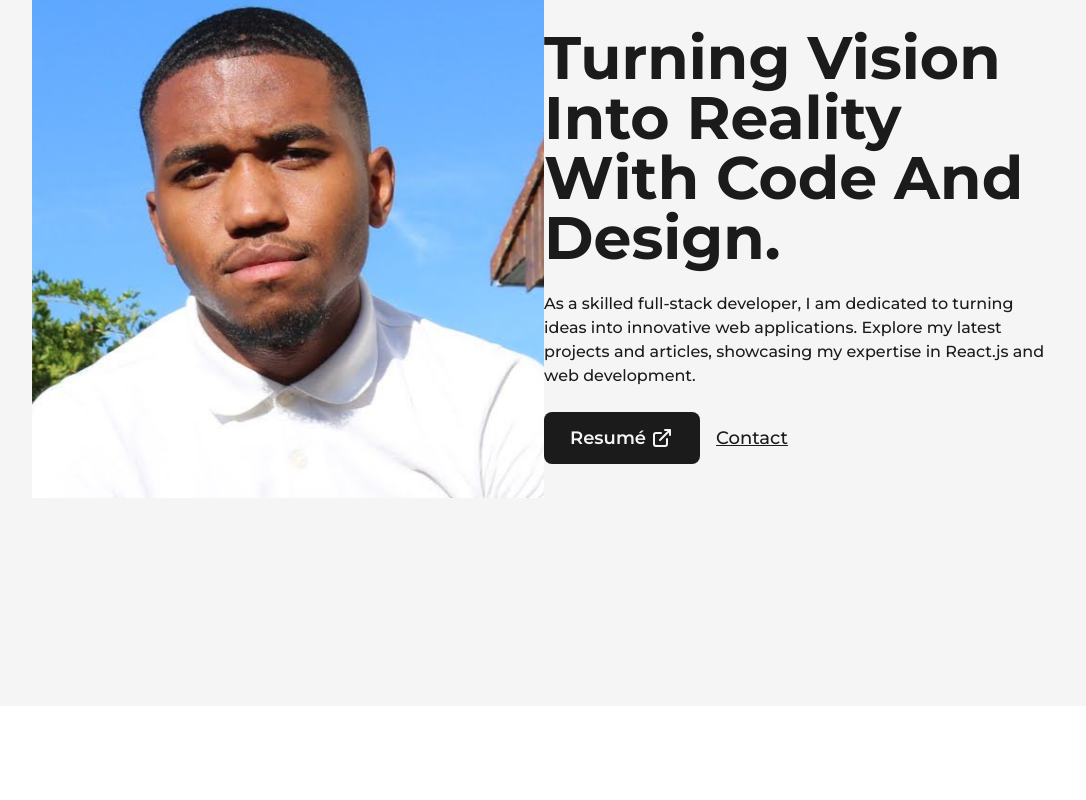
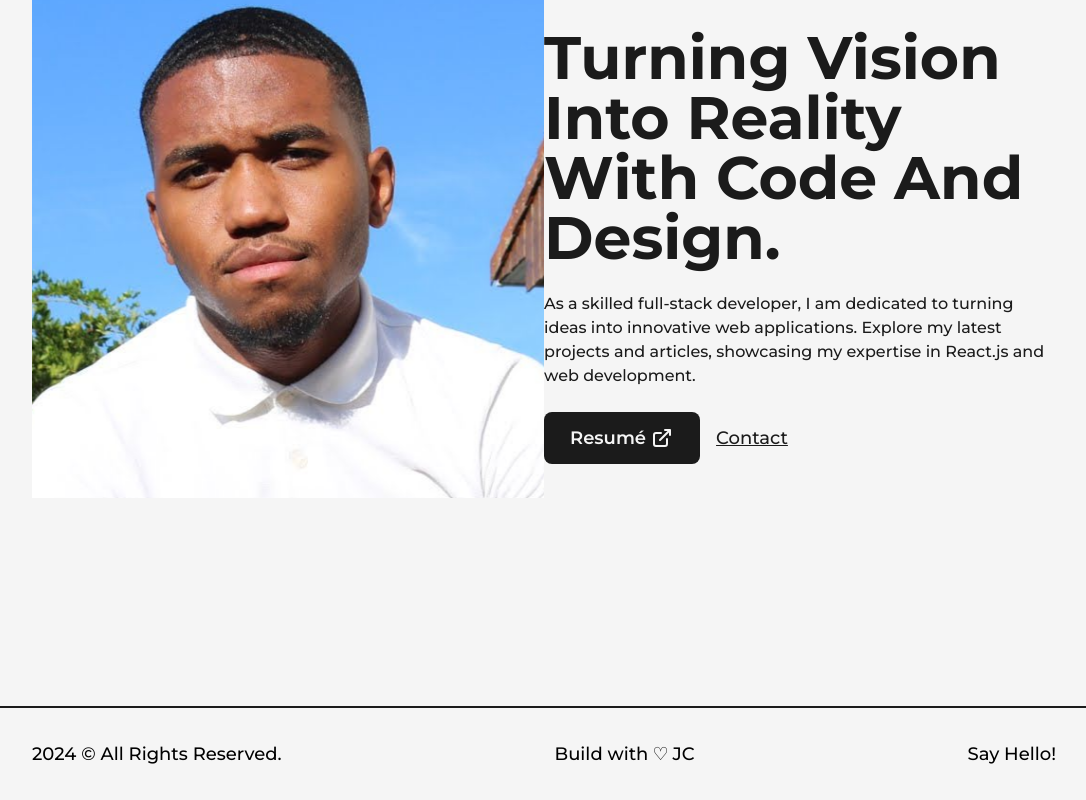
Before and after one commit to codebucks27/Next.js-Developer-Portfolio-Starter-Code, a Next.js app: page / in a window 1280 px wide. Shown: the part 182-982 px from the top of the page, without its empty margins (96-1182 px from the left). Before the commit the page ends 888 px from the top, so only its background shows below. Built offline with nearby package versions, Linux system fonts and the light colour scheme.

Commit message:
Footer additions, styling and links

```diff
--- a/src/components/Footer.js
+++ b/src/components/Footer.js
@@ -4,14 +4,17 @@ import Link from 'next/link'
 
 const Footer = () => {
   return (
-    <footer>
-      <Layout >
-        <span>Rights</span>
-        <Link>JoaoCode</Link>
-        <Link>Say Hello!</Link>
+    <footer className='w-full border-t-2 border-solid border-dark
+    font-medium text-lg '>
+      <Layout className='py-8 flex items-center justify-between'>
+        <span>{new Date().getFullYear()} &copy; All Rights Reserved.</span>
+        <div className='flex items-center'>
+          Build with <span className='px-1'>&#9825;</span> <Link Link href="/" >JC</Link>
+        </div>
+        <Link href="/">Say Hello!</Link>
       </Layout>
     </footer>
   )
 }
 
-export default Footer
+export default Footer;
--- a/src/pages/_app.js
+++ b/src/pages/_app.js
@@ -1,7 +1,8 @@
 import '@/styles/globals.css'
 import { Montserrat } from 'next/font/google'
 import Head from 'next/head'
-import NavBar from '@/components/NavBar'
+import NavBar from '../components/NavBar'
+import Footer from '../components/Footer'
 
 const montserrat = Montserrat({
   subsets: ["latin"],
@@ -18,6 +19,7 @@ export default function App({ Component, pageProps }) {
       <main className={`${montserrat.variable} font-mont bg-light w-full min-h-screen`}>
         <NavBar />
         <Component {...pageProps} />
+        <Footer />
       </main>
     </>
   )
```
